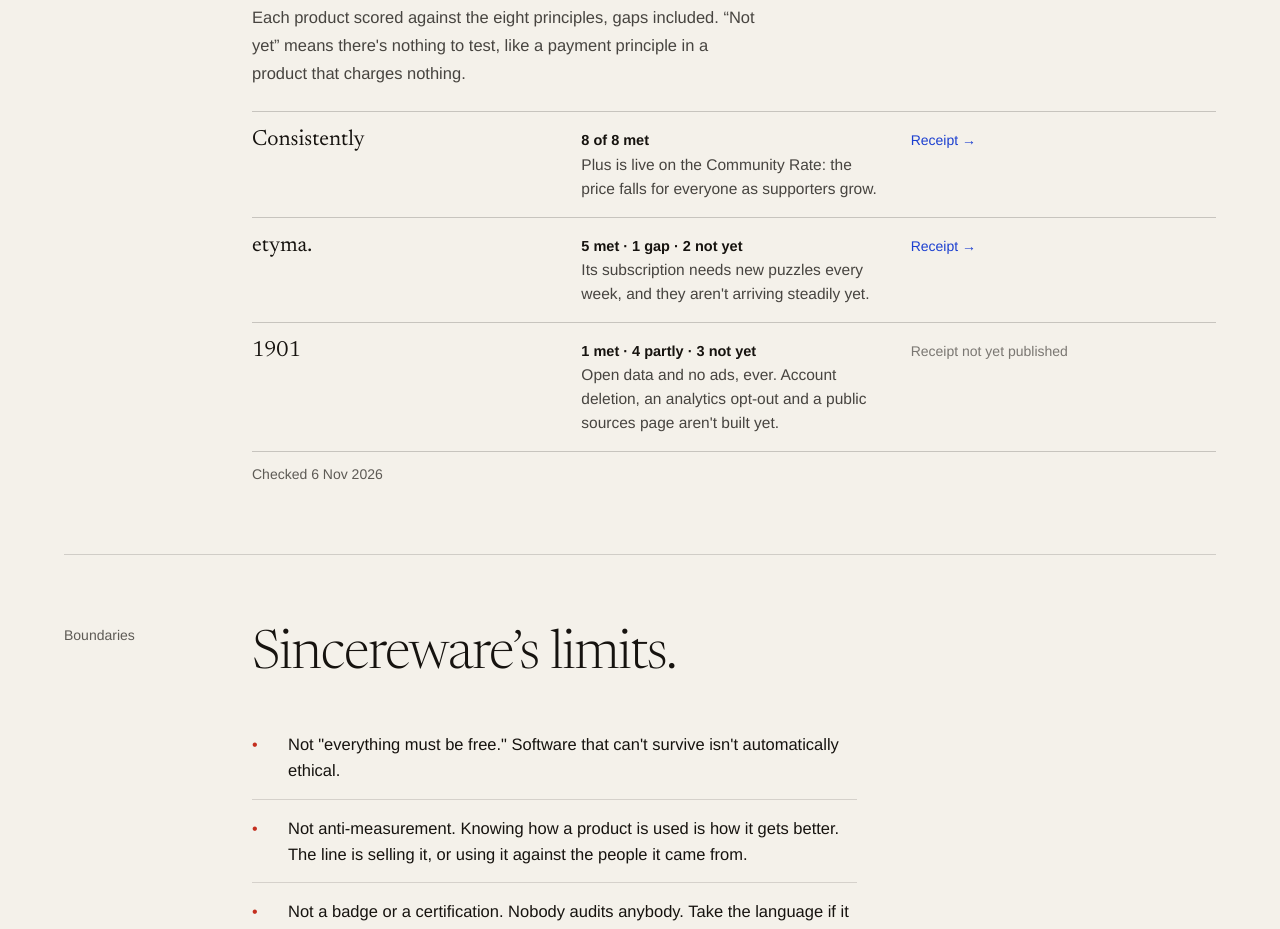
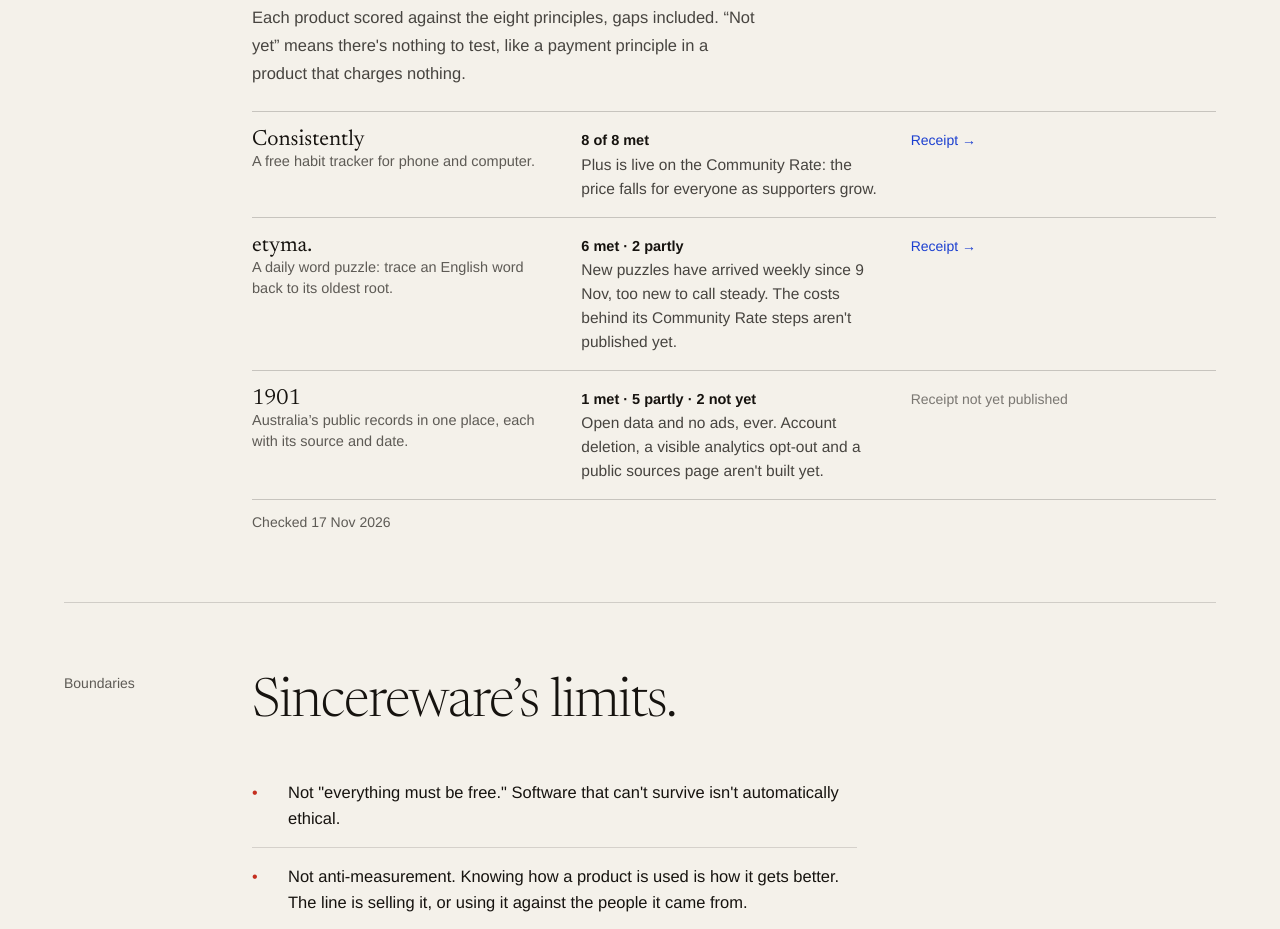
Before and after one commit to michaety/sincereware, a plain HTML site: page index.html in a window 1280 px wide. Shown: the part 3415-4344 px from the top of the page. Drawn offline with Linux system fonts and the light colour scheme.

Commit message:
In practice: say what each product is; etyma 6 met, 2 partly; 1901 1 met, 5 partly, 2 not yet
Checked 17 Nov 2026 with each product's own session. Analytics with an
off switch counts as met; 1901's donations make Honest payment testable.

Co-Authored-By: Claude Fable 5.2 <noreply@anthropic.com>
Claude-Session: https://claude.ai/code/session_01WKxCcPsWb7aLiyBWLxYpFc

```diff
--- a/index.html
+++ b/index.html
@@ -288,22 +288,22 @@
           <p style="font-size: 16.5px; line-height: 1.7; margin: 0 0 clamp(20px, 3vh, 32px); color: rgba(22,19,15,0.78); max-width: 56ch;">Each product scored against the eight principles, gaps included. &ldquo;Not yet&rdquo; means there's nothing to test, like a payment principle in a product that charges nothing.</p>
           <div style="display: grid; gap: 0; border-bottom: 1px solid rgba(22,19,15,0.2);">
               <div class="sw-prac" style="border-top: 1px solid rgba(22,19,15,0.2); padding: 16px 0; display: grid; grid-template-columns: repeat(auto-fit, minmax(180px, 1fr)); gap: 6px 24px; align-items: baseline;">
-                <a href="https://consistently.app/" target="_blank" rel="noopener" style="font-family: Newsreader, Georgia, serif; font-size: 22px; color: #16130f;">Consistently</a>
+                <span><a href="https://consistently.app/" target="_blank" rel="noopener" style="font-family: Newsreader, Georgia, serif; font-size: 22px; color: #16130f;">Consistently</a><br><span style="font-family: inherit; font-size: 14.5px; line-height: 1.5; color: rgba(22,19,15,0.68);">A free habit tracker for phone and computer.</span></span>
                 <span style="font-size: 15.5px; line-height: 1.55; color: rgba(22,19,15,0.78);"><span style="font-size: 14.5px; color: rgba(22,19,15,0.68); color: #16130f; font-weight: 600;">8 of 8 met</span><br>Plus is live on the Community Rate: the price falls for everyone as supporters grow.</span>
                 <span style="font-size: 14px; color: rgba(22,19,15,0.68);"><a href="https://consistently.app/receipt" target="_blank" rel="noopener" style="color:#1b3fd0;">Receipt &rarr;</a></span>
               </div>
               <div class="sw-prac" style="border-top: 1px solid rgba(22,19,15,0.2); padding: 16px 0; display: grid; grid-template-columns: repeat(auto-fit, minmax(180px, 1fr)); gap: 6px 24px; align-items: baseline;">
-                <a href="https://etyma.cc/" target="_blank" rel="noopener" style="font-family: Newsreader, Georgia, serif; font-size: 22px; color: #16130f;">etyma.</a>
-                <span style="font-size: 15.5px; line-height: 1.55; color: rgba(22,19,15,0.78);"><span style="font-size: 14.5px; color: rgba(22,19,15,0.68); color: #16130f; font-weight: 600;">5 met &middot; 1 gap &middot; 2 not yet</span><br>Its subscription needs new puzzles every week, and they aren't arriving steadily yet.</span>
+                <span><a href="https://etyma.cc/" target="_blank" rel="noopener" style="font-family: Newsreader, Georgia, serif; font-size: 22px; color: #16130f;">etyma.</a><br><span style="font-family: inherit; font-size: 14.5px; line-height: 1.5; color: rgba(22,19,15,0.68);">A daily word puzzle: trace an English word back to its oldest root.</span></span>
+                <span style="font-size: 15.5px; line-height: 1.55; color: rgba(22,19,15,0.78);"><span style="font-size: 14.5px; color: rgba(22,19,15,0.68); color: #16130f; font-weight: 600;">6 met &middot; 2 partly</span><br>New puzzles have arrived weekly since 9 Nov, too new to call steady. The costs behind its Community Rate steps aren't published yet.</span>
                 <span style="font-size: 14px; color: rgba(22,19,15,0.68);"><a href="https://etyma.cc/receipt" target="_blank" rel="noopener" style="color:#1b3fd0;">Receipt &rarr;</a></span>
               </div>
               <div class="sw-prac" style="border-top: 1px solid rgba(22,19,15,0.2); padding: 16px 0; display: grid; grid-template-columns: repeat(auto-fit, minmax(180px, 1fr)); gap: 6px 24px; align-items: baseline;">
-                <a href="https://1901.fyi/" target="_blank" rel="noopener" style="font-family: Newsreader, Georgia, serif; font-size: 22px; color: #16130f;">1901</a>
-                <span style="font-size: 15.5px; line-height: 1.55; color: rgba(22,19,15,0.78);"><span style="font-size: 14.5px; color: rgba(22,19,15,0.68); color: #16130f; font-weight: 600;">1 met &middot; 4 partly &middot; 3 not yet</span><br>Open data and no ads, ever. Account deletion, an analytics opt-out and a public sources page aren't built yet.</span>
+                <span><a href="https://1901.fyi/" target="_blank" rel="noopener" style="font-family: Newsreader, Georgia, serif; font-size: 22px; color: #16130f;">1901</a><br><span style="font-family: inherit; font-size: 14.5px; line-height: 1.5; color: rgba(22,19,15,0.68);">Australia&rsquo;s public records in one place, each with its source and date.</span></span>
+                <span style="font-size: 15.5px; line-height: 1.55; color: rgba(22,19,15,0.78);"><span style="font-size: 14.5px; color: rgba(22,19,15,0.68); color: #16130f; font-weight: 600;">1 met &middot; 5 partly &middot; 2 not yet</span><br>Open data and no ads, ever. Account deletion, a visible analytics opt-out and a public sources page aren't built yet.</span>
                 <span style="font-size: 14px; color: rgba(22,19,15,0.68);"><span style="color: rgba(22,19,15,0.55);">Receipt not yet published</span></span>
               </div>
           </div>
-          <p style="font-size: 14px; color: rgba(22,19,15,0.68); margin: 14px 0 0;">Checked 6 Nov 2026</p>
+          <p style="font-size: 14px; color: rgba(22,19,15,0.68); margin: 14px 0 0;">Checked 17 Nov 2026</p>
         </div>
       </div>
     </section>
```
